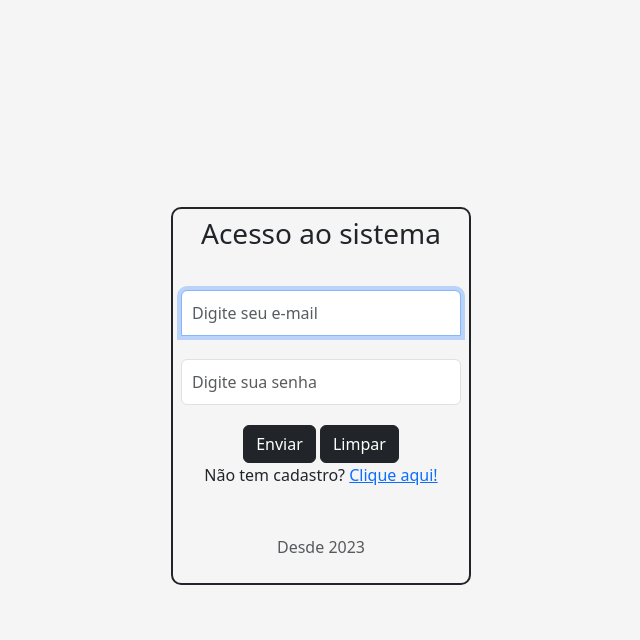
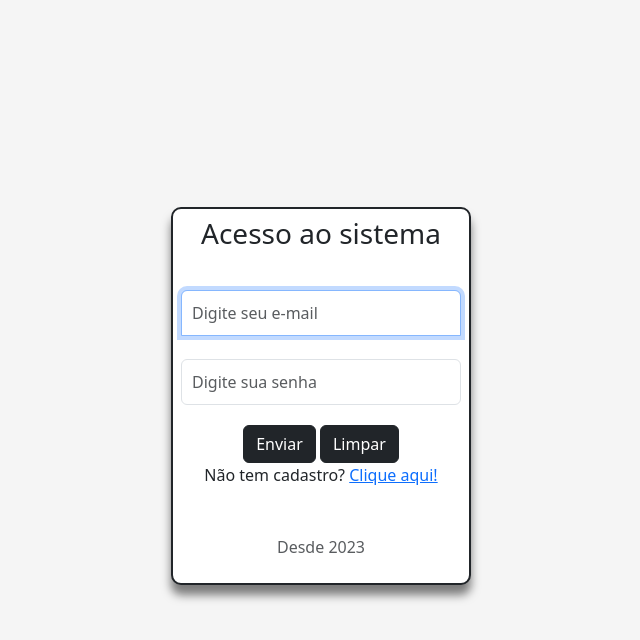
Before and after one commit to kelcia253/MyFinder, a PHP site: page /Login.php in a window 1280 px wide. Shown: the top 640 px of the page, without its empty margins (319-959 px from the left). Run offline with PHP 8.4, Linux system fonts and the light colour scheme; some libraries are stand-ins or nearby versions.

Commit message:
ediçoes 18/04

```diff
--- a/login/Login.php
+++ b/login/Login.php
@@ -58,7 +58,7 @@
 </head>
 <body class="text-center">
     <form class="form-signin" action="" method="post">
-    <div class="border border-dark p-2 mb-2 border-2 border" id="borda">
+    <div class="border border-dark p-2 mb-2 border-2 border quadrado" id="borda">
         <h1 class="h3 mb-3 font-weight-normal">Acesso ao sistema</h1>
         <label for="inputEmail" class="sr-only"></label>
         <input type="email" class="form-control" name="email" autofocus required placeholder="Digite seu e-mail">
@@ -74,5 +74,6 @@
     </div>
 
 
+
 </body>
 </html>
--- a/login/cadastro.php
+++ b/login/cadastro.php
@@ -16,7 +16,7 @@
 
 <body class="text-center">
 <form class="form-signin" action="cadastrar.php" method="post">
-    <div class="border border-dark p-2 mb-2 border-2 border" id="borda">
+    <div class="border border-dark p-2 mb-2 border-2 border cadastro" id="borda">
         <h1 class="h3 mb-3 font-weight-normal align-self-center">Cadastre-se</h1>
         <label for="inputNome" class="sr-only"></label>
         <input type="text" name="nome" id="inputNome" class="form-control" placeholder="Nome" required autofocus>
--- a/login/loginCss/cadastro.css
+++ b/login/loginCss/cadastro.css
@@ -56,3 +56,8 @@ body{
     margin-top: 20px;
    align-items: center;
 }
+.quadrado{
+    background-color: #fff;
+  box-shadow: 0px 10px 10px rgba(0, 0, 0, 0.5);
+
+}
--- a/login/loginCss/login.css
+++ b/login/loginCss/login.css
@@ -56,3 +56,10 @@ body{
     margin-top: 20px;
    align-items: center;
 }
+.quadrado{
+
+
+  background-color: #fff;
+  box-shadow: 0px 10px 10px rgba(0, 0, 0, 0.5);
+
+}
```
